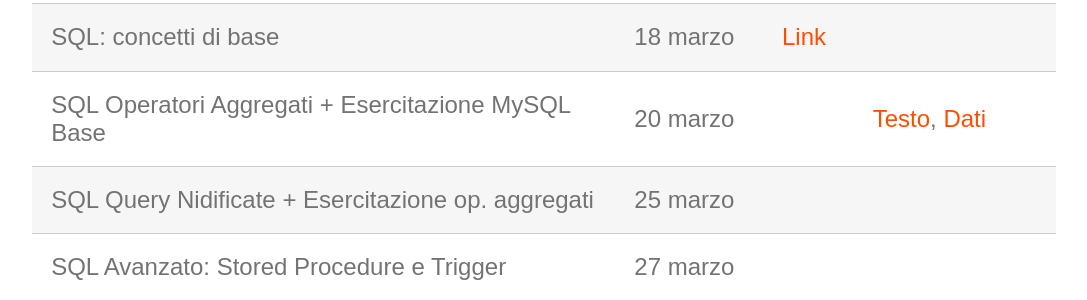
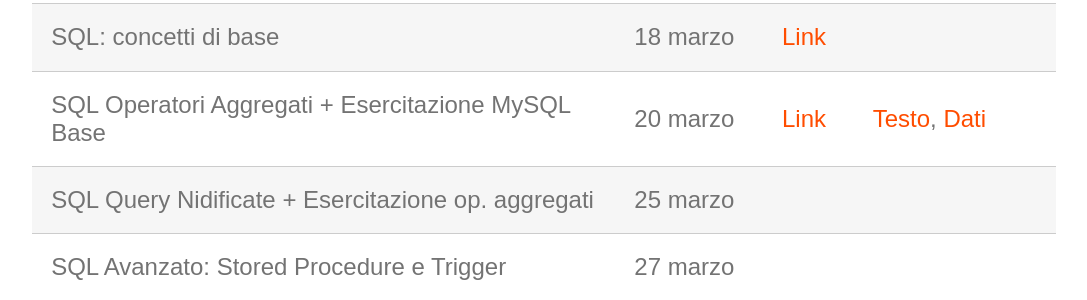
Before and after one commit to perceivelab/db-fo-24, a Jekyll site: the page built from index.md, in a window 1280 px wide and 900 px high, scrolled down 1015 px. Shown: the part 155-455 px from the top of the window, without its empty margins (96-1183 px from the left). Built offline with Jekyll 4.4.1, drawn with Linux system fonts in a browser that asks for light colours.

Commit message:
Update index.md

```diff
--- a/index.md
+++ b/index.md
@@ -28,7 +28,7 @@ Il programma delle lezioni è provvisorio e può subire variazioni.
 | Algebra relazionale                       | 11 marzo | [Link](https://studentiunict-my.sharepoint.com/:b:/g/personal/simone_palazzo_unict_it/EfOjXxpmWtVKpeM0qJyJR1wB39FAFL6JJYEi9heyoijMlg?e=NGHcJO)
 | Esercitazione algebra relazionale         | 13 marzo |  |  [Testo 1](https://studentiunict-my.sharepoint.com/:b:/g/personal/simone_palazzo_unict_it/ERyyqBsJBbZGvWIT6lUqbFwBI8Uvpusv7LRY8eFPqzx1JQ?e=lHadKF), [Testo 2](https://studentiunict-my.sharepoint.com/:b:/g/personal/simone_palazzo_unict_it/EegBD2LLquFKtQYR74IcJZABwNl13VOF4PBjTaMOkeTy8A?e=QcnpO5)
 | SQL: concetti di base                     | 18 marzo | [Link](https://studentiunict-my.sharepoint.com/:b:/g/personal/simone_palazzo_unict_it/EZCqau5P5DNAquqqQ_88oNgBmEbykzh1UqWc4Jm7QkDhSQ?e=aveCMY)
-| SQL Operatori Aggregati + Esercitazione MySQL Base                              | 20 marzo | |[Testo](https://studentiunict-my.sharepoint.com/:b:/g/personal/simone_palazzo_unict_it/EUAclowZE5BMrTBVJVtNZZoBjDekvoaBN1zEjTR0-hfGgQ?e=Lj9LzN), [Dati](https://studentiunict-my.sharepoint.com/:u:/g/personal/simone_palazzo_unict_it/EdnUuwVmiLhAuLXRs425QlsBbep0Jj74rMGxgKsnu7qr4Q?e=vHExVq)
+| SQL Operatori Aggregati + Esercitazione MySQL Base                              | 20 marzo | [Link](https://studentiunict-my.sharepoint.com/:b:/g/personal/simone_palazzo_unict_it/Ef1UReCEFR1Agf1-9C1cVTMBuyFlx7vO6iVniAp3xZwnfQ?e=fLWEWS) |[Testo](https://studentiunict-my.sharepoint.com/:b:/g/personal/simone_palazzo_unict_it/EUAclowZE5BMrTBVJVtNZZoBjDekvoaBN1zEjTR0-hfGgQ?e=Lj9LzN), [Dati](https://studentiunict-my.sharepoint.com/:u:/g/personal/simone_palazzo_unict_it/EdnUuwVmiLhAuLXRs425QlsBbep0Jj74rMGxgKsnu7qr4Q?e=vHExVq)
 | SQL Query Nidificate + Esercitazione op. aggregati                 | 25 marzo |
 | SQL Avanzato: Stored Procedure e Trigger                  | 27 marzo |
 | Esercitazione Procedure + Trigger                   | 3 aprile |
```
